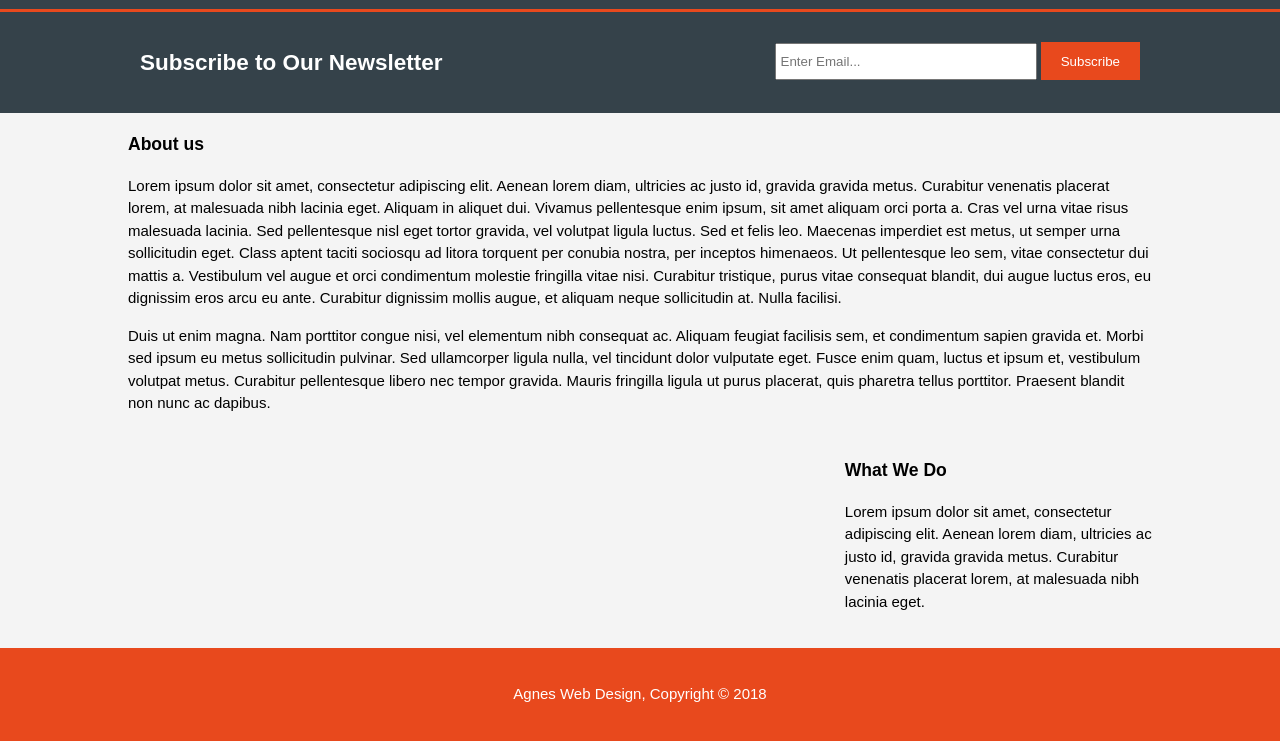
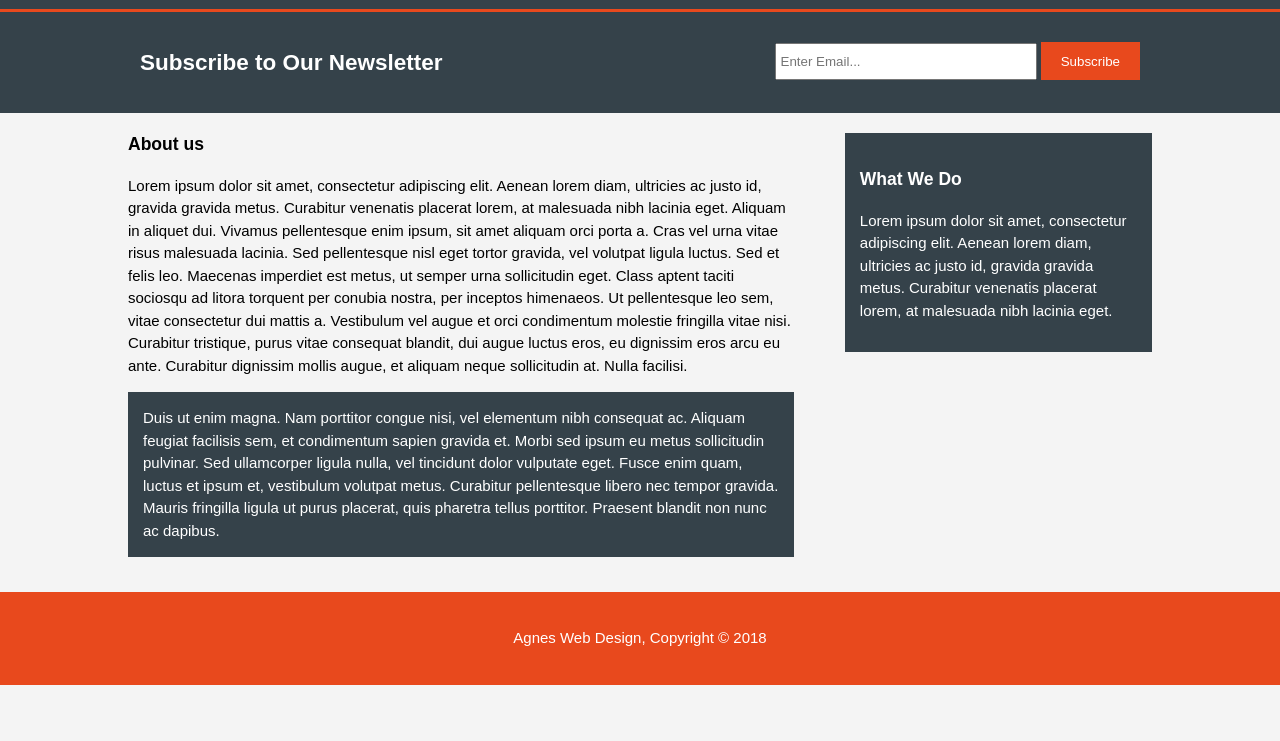
Before and after one commit to brettl1991/HTML5-Website, a plain HTML site: page about/index.html in a window 1280 px wide. Shown: the part 91-832 px from the top of the page. After the commit the page ends 800 px from the top, so only its background shows below. Drawn offline with Linux system fonts and the light colour scheme.

Commit message:
Styling the about page and adding new classes to it

```diff
--- a/about/index.html
+++ b/about/index.html
@@ -46,13 +46,15 @@
                 <h1 class="page-title">About us</h1>
                 <p>Lorem ipsum dolor sit amet, consectetur adipiscing elit. Aenean lorem diam, ultricies ac justo id, gravida gravida metus. Curabitur venenatis placerat lorem, at malesuada nibh lacinia eget. Aliquam in aliquet dui. Vivamus pellentesque enim ipsum, sit amet aliquam orci porta a. Cras vel urna vitae risus malesuada lacinia. Sed pellentesque nisl eget tortor gravida, vel volutpat ligula luctus. Sed et felis leo. Maecenas imperdiet est metus, ut semper urna sollicitudin eget. Class aptent taciti sociosqu ad litora torquent per conubia nostra, per inceptos himenaeos. Ut pellentesque leo sem, vitae consectetur dui mattis a. Vestibulum vel augue et orci condimentum molestie fringilla vitae nisi. Curabitur tristique, purus vitae consequat blandit, dui augue luctus eros, eu dignissim eros arcu eu ante. Curabitur dignissim mollis augue, et aliquam neque sollicitudin at. Nulla facilisi.
                 </p>
-                <p>
+                <p class="dark">
                     Duis ut enim magna. Nam porttitor congue nisi, vel elementum nibh consequat ac. Aliquam feugiat facilisis sem, et condimentum sapien gravida et. Morbi sed ipsum eu metus sollicitudin pulvinar. Sed ullamcorper ligula nulla, vel tincidunt dolor vulputate eget. Fusce enim quam, luctus et ipsum et, vestibulum volutpat metus. Curabitur pellentesque libero nec tempor gravida. Mauris fringilla ligula ut purus placerat, quis pharetra tellus porttitor. Praesent blandit non nunc ac dapibus.</p>
                 </p>
             </article>
             <aside id="sidebar">
-                <h3>What We Do</h3>
-                <p>Lorem ipsum dolor sit amet, consectetur adipiscing elit. Aenean lorem diam, ultricies ac justo id, gravida gravida metus. Curabitur venenatis placerat lorem, at malesuada nibh lacinia eget. </p>
+                <div class="dark">
+                    <h3>What We Do</h3>
+                    <p>Lorem ipsum dolor sit amet, consectetur adipiscing elit. Aenean lorem diam, ultricies ac justo id, gravida gravida metus. Curabitur venenatis placerat lorem, at malesuada nibh lacinia eget. </p>
+                </div>
             </aside>
         </div>
     </section>
--- a/css/style.css
+++ b/css/style.css
@@ -27,6 +27,14 @@ ul{
     padding-left: 20px;
     padding-right: 20px;
     color: #ffffff;
+}
+
+.dark{
+    padding: 15px;
+    background: #35424a;
+    color: #ffffff;
+    margin-top: 10px;
+    margin-bottom: 10px;
 }
 
 /* Header */
@@ -137,6 +145,12 @@ aside#sidebar{
     margin-top: 10px;
 }
 
+/* Main col */
+article#main-col{
+    float: left;
+    width: 65%;
+}
+
 footer{
     padding: 20px;
     margin-top: 20px;
```
